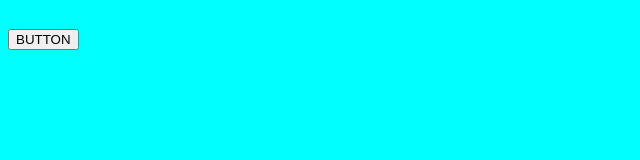
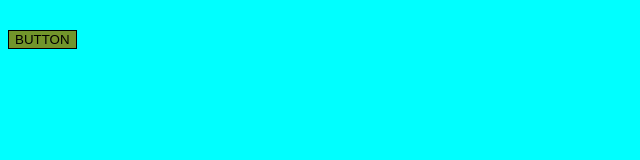
Before and after one commit to mamawpsg16/GitPractice, a plain HTML site: page index.html in a window 1280 px wide. Shown: the whole page, without its empty margins (0-640 px from the left). Drawn offline with Linux system fonts and the light colour scheme.

Commit message:
add background color for buttons

```diff
--- a/style.css
+++ b/style.css
@@ -3,3 +3,8 @@ body{
     font-size: 20px;
     font-family: Impact, Haettenschweiler, 'Arial Narrow Bold', sans-serif;
 }
+
+button{
+    background: rgba(128, 136, 17, 0.89);
+    border: 1px solid;
+}
```
